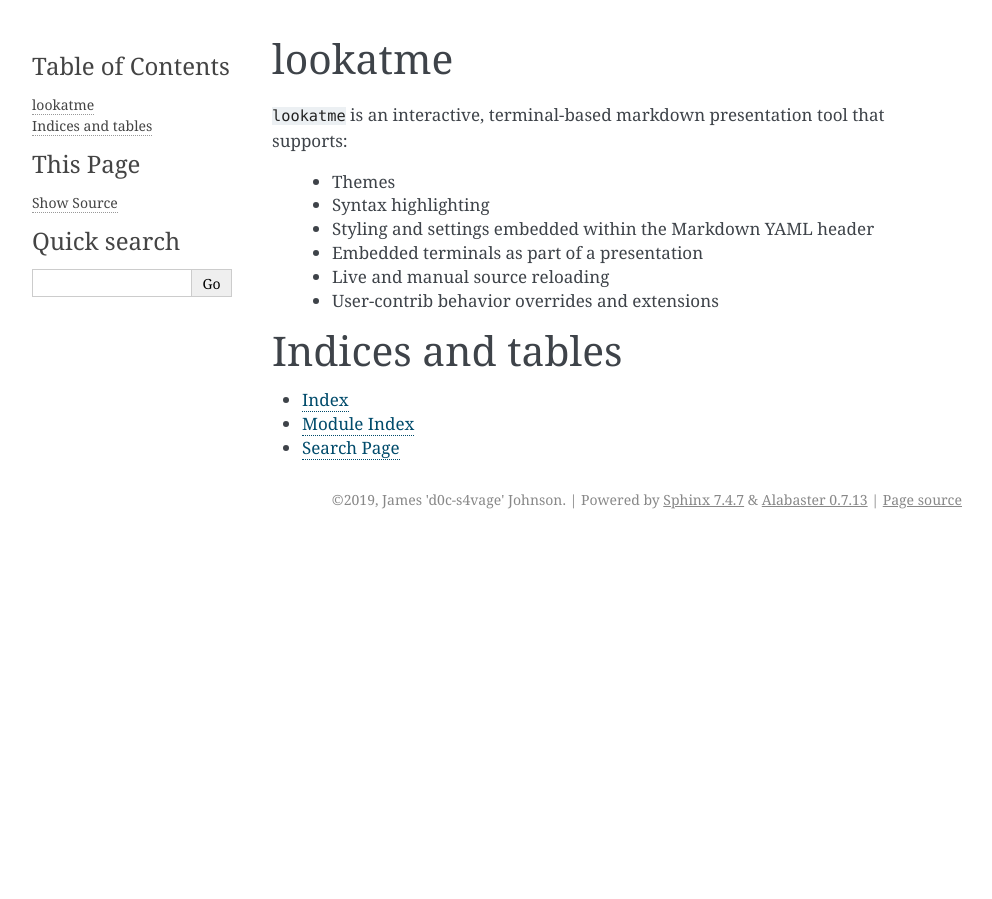
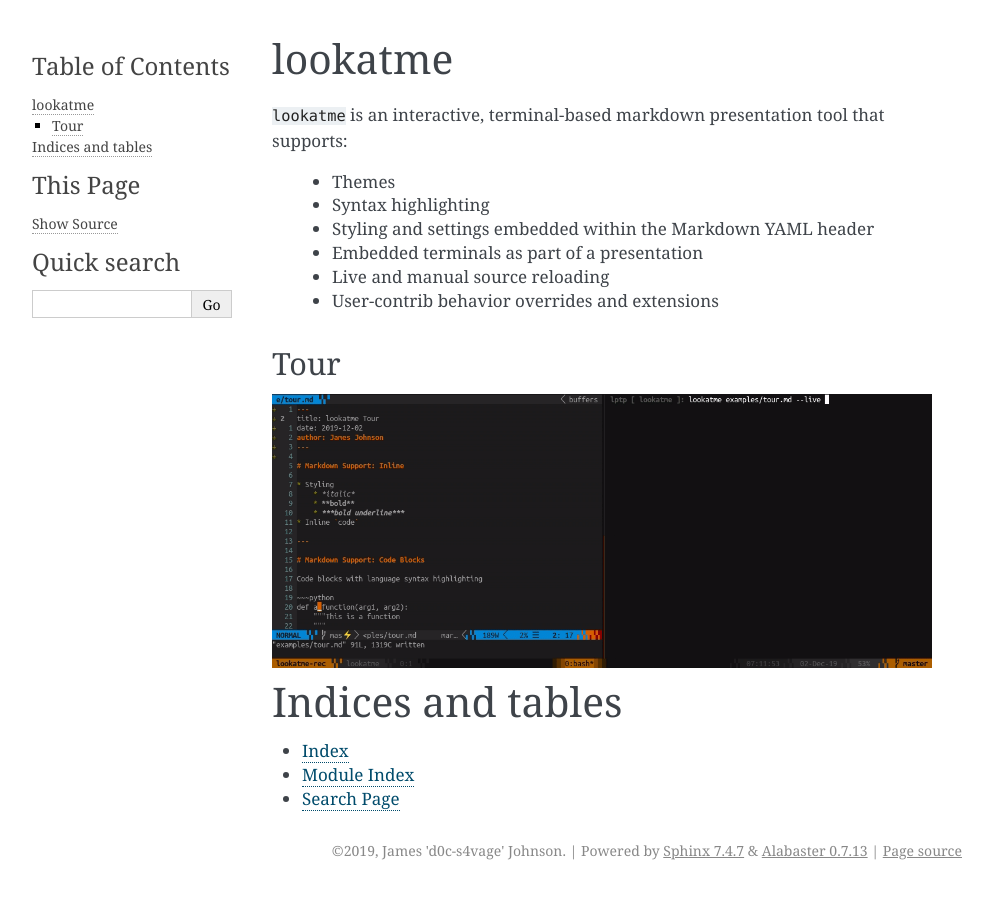
Before and after one commit to d0c-s4vage/lookatme, a Sphinx documentation site: the page built from docs/source/index.rst, in a window 1280 px wide. Shown: the whole page, without its empty margins (148-1140 px from the left). Built offline with Sphinx 7.4.7, drawn with Linux system fonts in a browser that asks for light colours.

Commit message:
Started documentation

```diff
--- a/docs/source/index.rst
+++ b/docs/source/index.rst
@@ -16,6 +16,13 @@
   * Live and manual source reloading
   * User-contrib behavior overrides and extensions
 
+Tour
+----
+
+.. image:: _static/lookatme_tour.gif
+  :width: 800
+  :alt: Tour Gif
+
 
 Indices and tables
 ==================
```
Also changed, not shown: docs/source/_static/lookatme_tour.gif (added).
